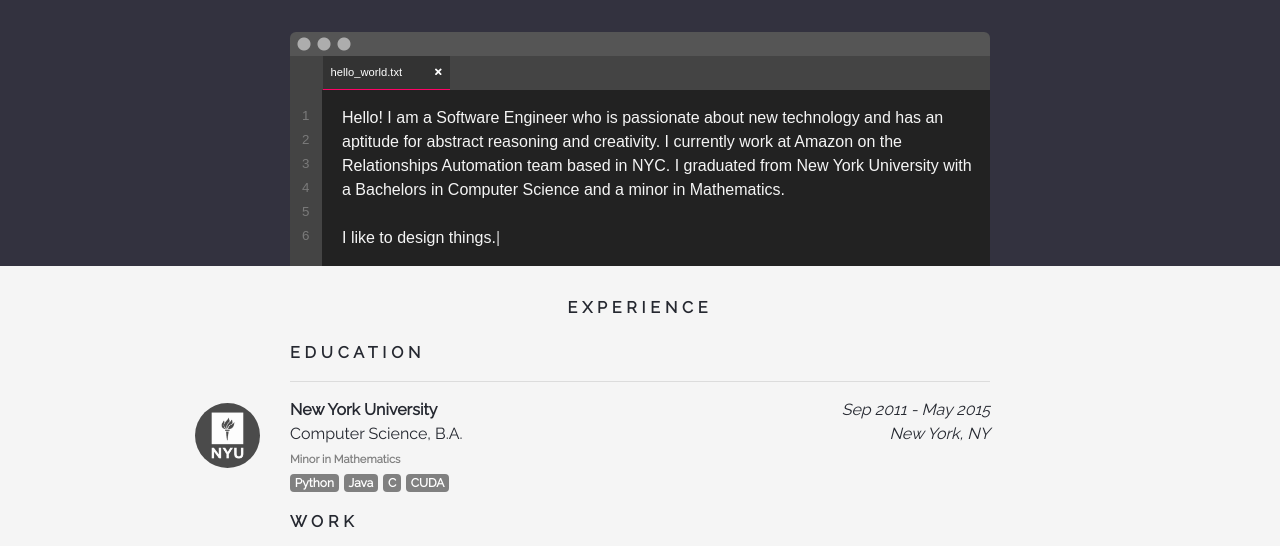
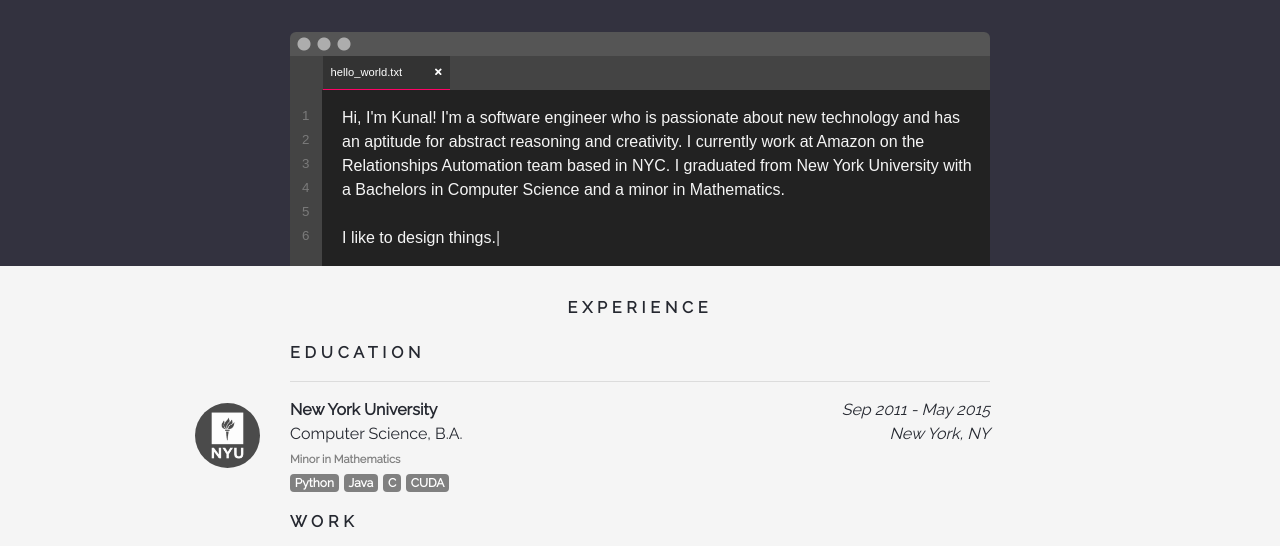
Before and after one commit to kmalkan/malkan.io, a plain HTML site: page index.html in a window 1280 px wide. Shown: the part 254-800 px from the top of the page. Drawn offline with nearby package versions, Linux system fonts and the light colour scheme.

Commit message:
Rewrote the intro statement

```diff
--- a/index.html
+++ b/index.html
@@ -93,7 +93,7 @@
           <div class="editor">
             <p class="editor-p">
               <span>
-                Hello! I am a Software Engineer who is passionate about new technology and has an aptitude for abstract reasoning and creativity.
+                Hi, I'm Kunal! I'm a software engineer who is passionate about new technology and has an aptitude for abstract reasoning and creativity.
                 I currently work at Amazon on the Relationships Automation team based in NYC.
                 I graduated from New York University with a Bachelors in Computer Science and a minor in Mathematics.</p>
               </span>
```
